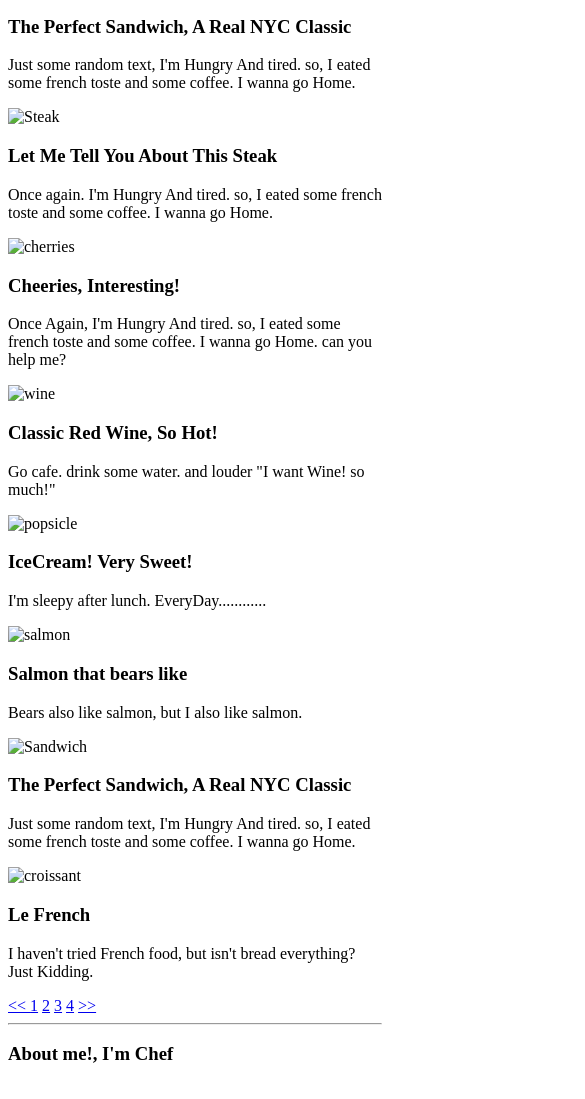
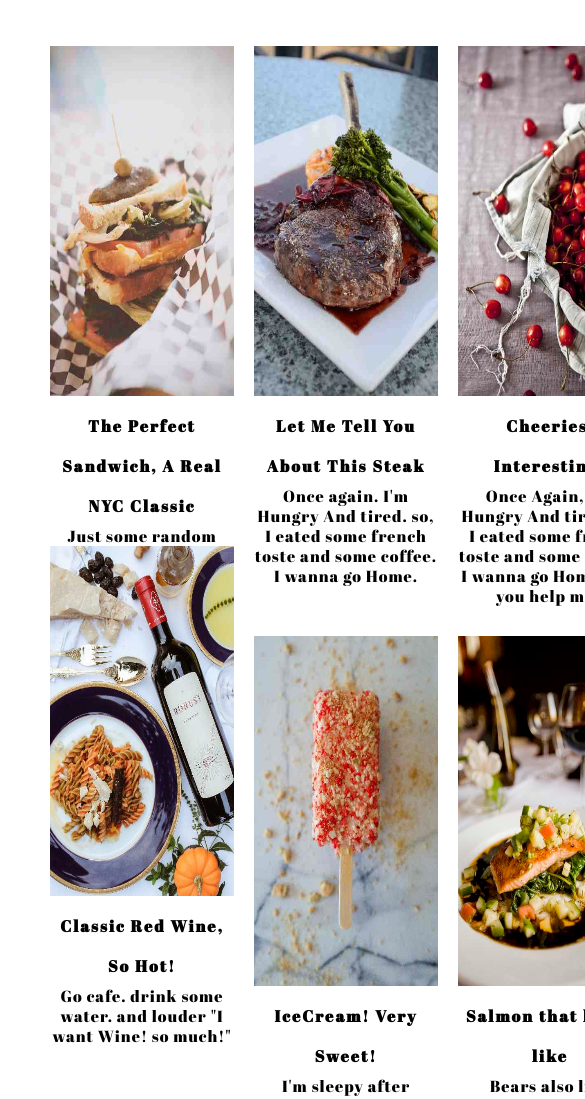
Before and after one commit to gogleset/gogleset, a plain HTML site: page myFood/index.html in a window 390 px wide. Shown: the part 84-1183 px from the top of the page, 585 px wide, since content can reach past the window. Drawn offline with Linux system fonts and the light colour scheme; the site is published under a folder, as on GitHub Pages, so addresses that start at the root find nothing.

Commit message:
responsiveWebFileNode

```diff
--- a/myFood/index.html
+++ b/myFood/index.html
@@ -7,8 +7,8 @@
     <meta name="viewport" content="width=device-width, initial-scale=1.0">
     <title>Document</title>
 
-    <link rel="stylesheet" href="/myFood/css/reset.css">
-    <link rel="stylesheet" href="/myFood/css/style.css">
+    <link rel="stylesheet" href="./css/reset.css">
+    <link rel="stylesheet" href="./css/style.css">
 
     <link rel="preconnect" href="https://fonts.googleapis.com">
     <link rel="preconnect" href="https://fonts.gstatic.com" crossorigin>
@@ -40,24 +40,24 @@
     <div class="content">
         <div class="content1 clearfix">
             <div class="content1_1">
-                <img src="/myFood/img/sandwich.jpg" alt="Sandwich">
+                <img src="./img/sandwich.jpg" alt="Sandwich">
                 <h3>The Perfect Sandwich, A Real NYC Classic</h3>
                 <p>Just some random text, I'm Hungry And tired. so, I eated some french toste and some coffee. I wanna
                     go Home.</p>
             </div>
             <div class="content1_2">
-                <img src="/myFood/img/steak.jpg" alt="Steak">
+                <img src="./img/steak.jpg" alt="Steak">
                 <h3>Let Me Tell You About This Steak</h3>
                 <p>Once again. I'm Hungry And tired. so, I eated some french toste and some coffee. I wanna go Home.</p>
             </div>
             <div class="content1_3">
-                <img src="/myFood/img/cherries.jpg" alt="cherries">
+                <img src="./img/cherries.jpg" alt="cherries">
                 <h3>Cheeries, Interesting!</h3>
                 <p>Once Again, I'm Hungry And tired. so, I eated some french toste and some coffee. I wanna go Home. can
                     you help me?</p>
             </div>
             <div class="content1_4">
-                <img src="/myFood/img/wine.jpg" alt="wine">
+                <img src="./img/wine.jpg" alt="wine">
                 <h3>Classic Red Wine, So Hot!</h3>
                 <p>Go cafe. drink some water. and louder "I want Wine! so much!"</p>
             </div>
@@ -69,23 +69,23 @@
 
         <div class="content2">
             <div class="content2_1">
-                <img src="/myFood/img/popsicle.jpg" alt="popsicle">
+                <img src="./img/popsicle.jpg" alt="popsicle">
                 <h3>IceCream! Very Sweet!</h3>
                 <p>I'm sleepy after lunch. EveryDay............</p>
             </div>
             <div class="content2_2">
-                <img src="/myFood/img/salmon.jpg" alt="salmon">
+                <img src="./img/salmon.jpg" alt="salmon">
                 <h3>Salmon that bears like</h3>
                 <p>Bears also like salmon, but I also like salmon.</p>
             </div>
             <div class="content2_3">
-                <img src="/myFood/img/sandwich.jpg" alt="Sandwich">
+                <img src="./img/sandwich.jpg" alt="Sandwich">
                 <h3>The Perfect Sandwich, A Real NYC Classic</h3>
                 <p>Just some random text, I'm Hungry And tired. so, I eated some french toste and some coffee. I wanna
                     go Home.</p>
             </div>
             <div class="content2_4">
-                <img src="/myFood/img/croissant.jpg" alt="croissant">
+                <img src="./img/croissant.jpg" alt="croissant">
                 <h3>Le French</h3>
                 <p>I haven't tried French food, but isn't bread everything? Just Kidding.</p>
             </div>
@@ -114,7 +114,7 @@
         <div class="content3">
             <h3>About me!, I'm Chef</h3>
             <br>
-            <img src="/myFood/img/chef.jpg" alt="Me">
+            <img src="./img/chef.jpg" alt="Me">
             <div class="content3_1">
                 <h4>
                     <b>I am Who I Am!</b>
@@ -160,7 +160,7 @@
             <h3>BLOG POSTS</h3>
             <ul>
                 <li class="foot_2_list">
-                    <img src="/myFood/img/workshop.jpg" alt="Workshop">
+                    <img src="./img/workshop.jpg" alt="Workshop">
                     <span>
                         Gogleset
                     <br>
@@ -168,7 +168,7 @@
                     </span>
                 </li>
                 <li class="foot_2_list">
-                    <img src="/myFood/img/gondol.jpg" alt="gondol">
+                    <img src="./img/gondol.jpg" alt="gondol">
                     <span>
                         Saske
                    <br>
```
